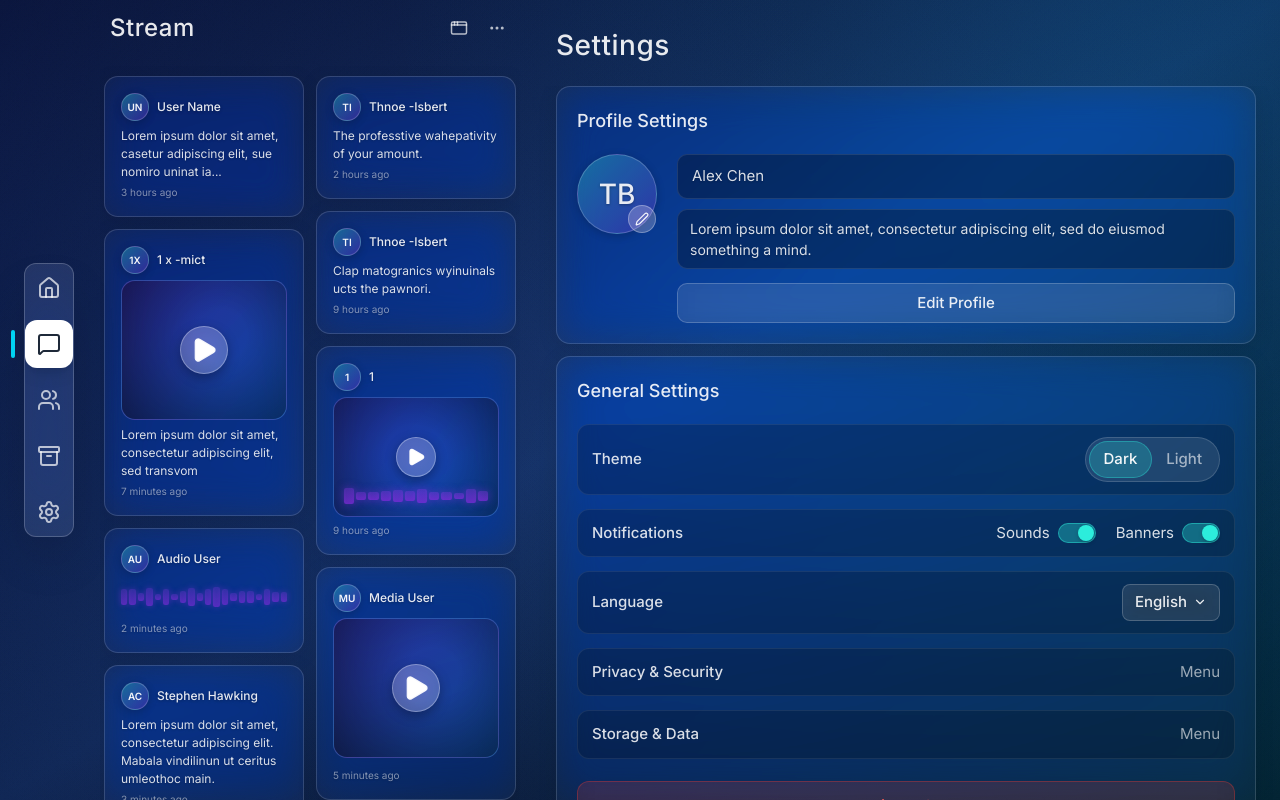
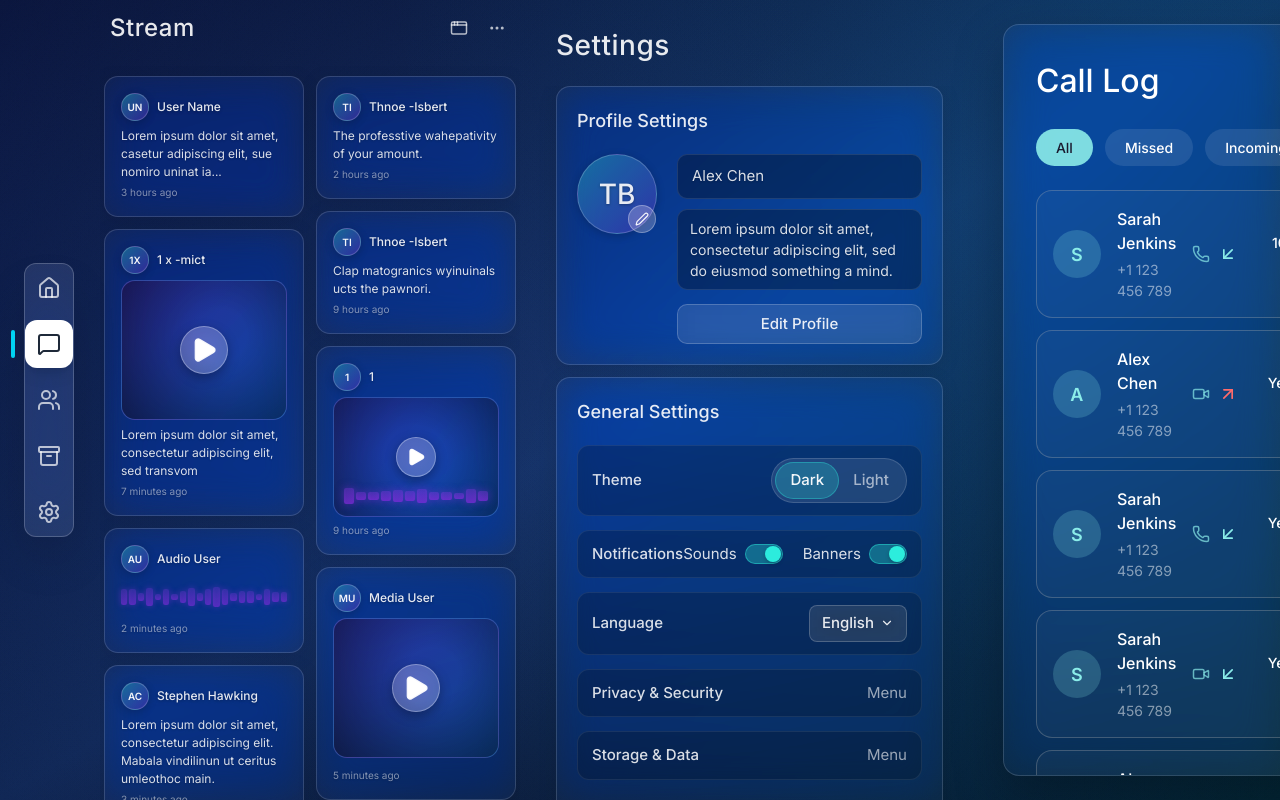
Before and after one commit to devlup-labs/Nexus-Connect, a React app in the folder frontend/: page / in a window 1280 px wide. Built offline with nearby package versions, Linux system fonts and the light colour scheme; the HTML template or start-up script is replaced by a standard one.

Commit message:
Rechanged call log and settings panel

```diff
--- a/frontend/src/App.jsx
+++ b/frontend/src/App.jsx
@@ -32,7 +32,7 @@ function App() {
         <StreamPanel />
         {/* <ChatContainer /> */}
         <SettingsPanel />
-        {/* <CallLogPanel /> */}
+        <CallLogPanel />
       </div>
     </div>
   )
--- a/frontend/src/Components/CallLog.jsx
+++ b/frontend/src/Components/CallLog.jsx
@@ -19,6 +19,7 @@ function CallLogPanel() {
       date: "04-21",
       type: "incoming",
       status: "answered",
+      callType: "voice", // Added call type
     },
     {
       id: 2,
@@ -28,6 +29,7 @@ function CallLogPanel() {
       date: "Missed",
       type: "outgoing",
       status: "missed",
+      callType: "video", // Added call type
     },
     {
       id: 3,
@@ -37,6 +39,7 @@ function CallLogPanel() {
       date: "04-21",
       type: "incoming",
       status: "answered",
+      callType: "voice",
     },
     {
       id: 4,
@@ -46,6 +49,7 @@ function CallLogPanel() {
       date: "04-21",
       type: "incoming",
       status: "answered",
+      callType: "video",
     },
     {
       id: 5,
@@ -55,6 +59,7 @@ function CallLogPanel() {
       date: "Missed",
       type: "outgoing",
       status: "missed",
+      callType: "voice",
     },
     {
       id: 6,
@@ -64,6 +69,7 @@ function CallLogPanel() {
       date: "04-21",
       type: "incoming",
       status: "answered",
+      callType: "video",
     },
     {
       id: 7,
@@ -73,6 +79,7 @@ function CallLogPanel() {
       date: "04-21",
       type: "outgoing",
       status: "answered",
+      callType: "voice",
     },
   ];
 
@@ -161,7 +168,7 @@ function CallLogPanel() {
                 fontWeight: 500,
                 cursor: "pointer",
                 border: "none",
-                transform: hoveredButton === "all" ? "scale(1.05)" : "scale(1)",
+                transform: hoveredButton === "all" ? "scale(1.02)" : "scale(1)",
                 boxShadow:
                   hoveredButton === "all" && activeFilter === "all"
                     ? "0 4px 12px rgba(139, 237, 233, 0.3)"
@@ -185,7 +192,7 @@ function CallLogPanel() {
                 cursor: "pointer",
                 border: "none",
                 transform:
-                  hoveredButton === "missed" ? "scale(1.05)" : "scale(1)",
+                  hoveredButton === "missed" ? "scale(1.02)" : "scale(1)",
                 boxShadow:
                   hoveredButton === "missed" && activeFilter === "missed"
                     ? "0 4px 12px rgba(255, 107, 107, 0.3)"
@@ -212,7 +219,7 @@ function CallLogPanel() {
                 cursor: "pointer",
                 border: "none",
                 transform:
-                  hoveredButton === "incoming" ? "scale(1.05)" : "scale(1)",
+                  hoveredButton === "incoming" ? "scale(1.02)" : "scale(1)",
                 transition: "all 0.3s ease",
               }}
               onMouseEnter={() => setHoveredButton("incoming")}
@@ -235,7 +242,7 @@ function CallLogPanel() {
                 cursor: "pointer",
                 border: "none",
                 transform:
-                  hoveredButton === "outgoing" ? "scale(1.05)" : "scale(1)",
+                  hoveredButton === "outgoing" ? "scale(1.02)" : "scale(1)",
                 transition: "all 0.3s ease",
               }}
               onMouseEnter={() => setHoveredButton("outgoing")}
@@ -260,7 +267,6 @@ function CallLogPanel() {
               key={call.id}
               style={{
                 marginBottom: "12px",
-                transform: hoveredCall === call.id ? "scale(1.02)" : "scale(1)",
                 transition: "all 0.3s ease",
                 cursor: "pointer",
               }}
@@ -322,8 +328,26 @@ function CallLogPanel() {
                   </div>
                 </div>
 
-                {/* Call Direction Icon */}
+                {/* Call Type & Direction Icons */}
                 <div style={{ display: "flex", alignItems: "center", gap: "8px" }}>
+                  {/* Call Type Icon (Voice or Video) */}
+                  {call.callType === "video" ? (
+                    <Video
+                      size={18}
+                      style={{
+                        color: "rgba(139, 237, 233, 0.7)",
+                      }}
+                    />
+                  ) : (
+                    <Phone
+                      size={18}
+                      style={{
+                        color: "rgba(139, 237, 233, 0.7)",
+                      }}
+                    />
+                  )}
+
+                  {/* Direction Icon */}
                   {call.type === "incoming" ? (
                     <ArrowDownLeft
                       size={20}
@@ -376,7 +400,7 @@ function CallLogPanel() {
                       display: "flex",
                       alignItems: "center",
                       justifyContent: "center",
-                      transform: hoveredAction === `phone-${call.id}` ? "scale(1.1)" : "scale(1)",
+                      transform: hoveredAction === `phone-${call.id}` ? "scale(1.05)" : "scale(1)",
                       transition: "all 0.3s ease",
                     }}
                     onMouseEnter={() => setHoveredAction(`phone-${call.id}`)}
@@ -395,7 +419,7 @@ function CallLogPanel() {
                       display: "flex",
                       alignItems: "center",
                       justifyContent: "center",
-                      transform: hoveredAction === `video-${call.id}` ? "scale(1.1)" : "scale(1)",
+                      transform: hoveredAction === `video-${call.id}` ? "scale(1.05)" : "scale(1)",
                       transition: "all 0.3s ease",
                     }}
                     onMouseEnter={() => setHoveredAction(`video-${call.id}`)}
```
